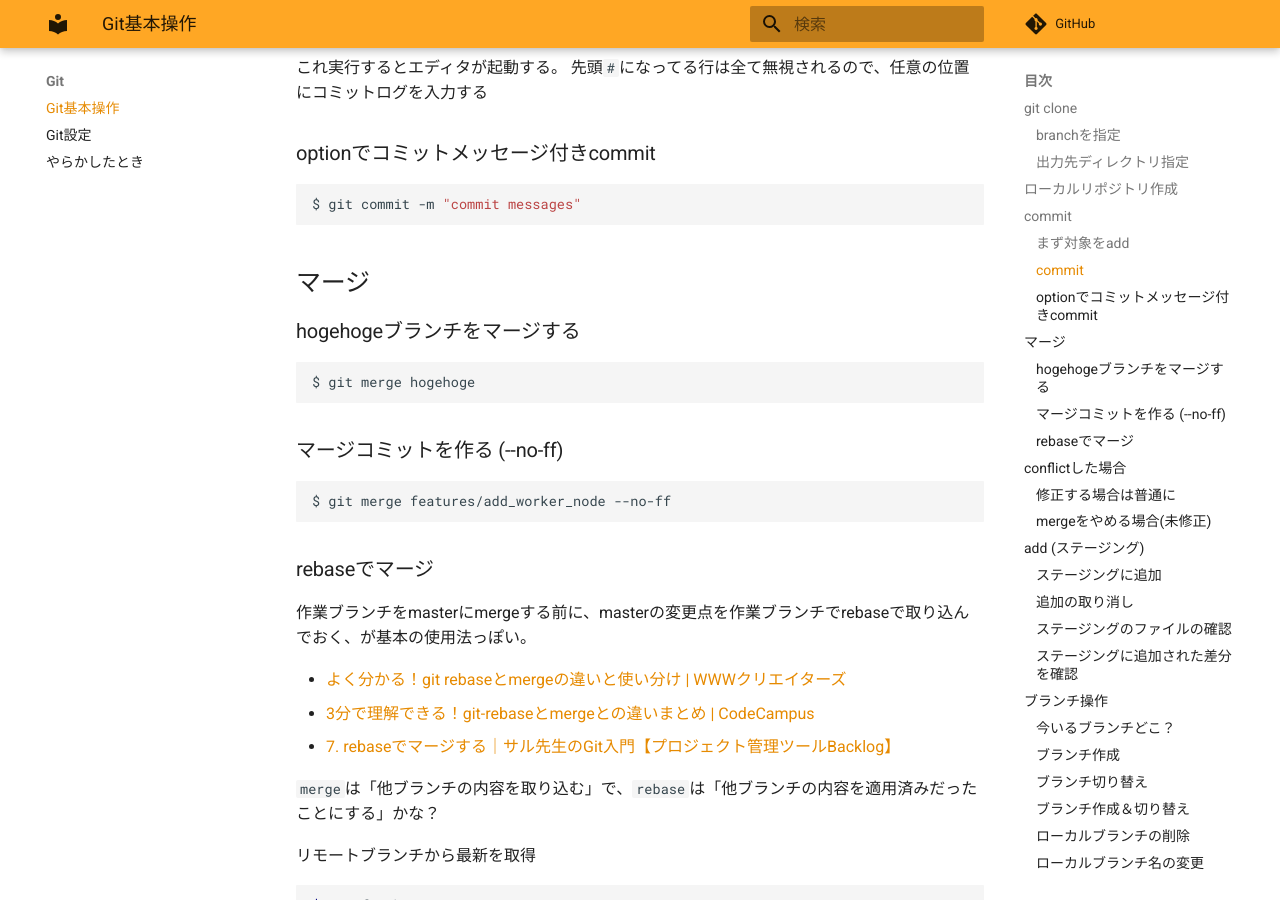
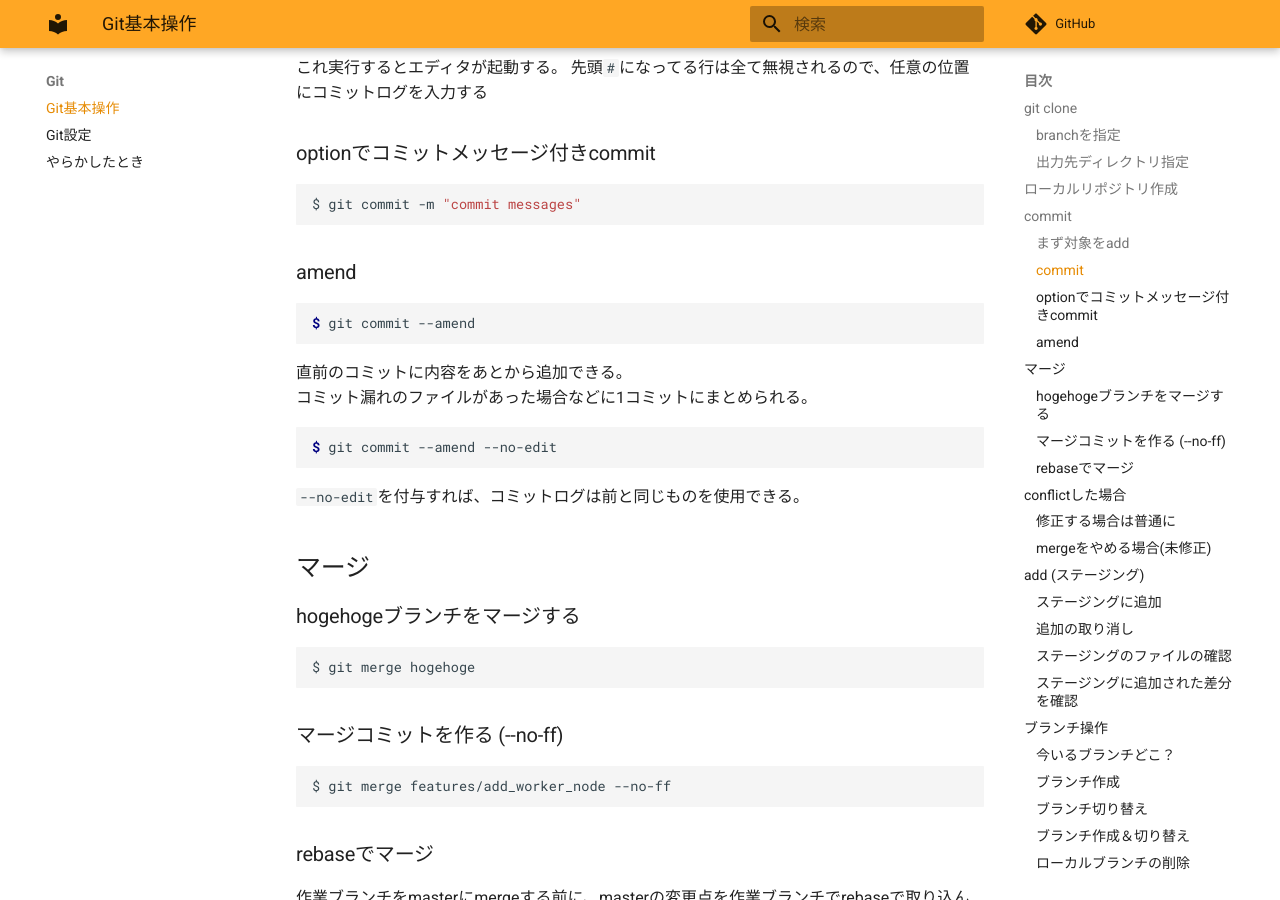
Before and after one commit to zaki-lknr/docs, an MkDocs documentation site: the page built from docs/Git/index.md, in a window 1280 px wide and 900 px high, scrolled down 1208 px. Built offline with MkDocs 1.6.1 and Material for MkDocs 9.7.7, drawn with Linux system fonts in a browser that asks for light colours; comment, search, counter and statistics services are not loaded.

Commit message:
add: git: amendと--no-edit

````diff
--- a/docs/Git/index.md
+++ b/docs/Git/index.md
@@ -57,6 +57,21 @@ $ git commit
 ```
 $ git commit -m "commit messages"
 ```
+
+### amend
+
+```console
+$ git commit --amend
+```
+
+直前のコミットに内容をあとから追加できる。
+コミット漏れのファイルがあった場合などに1コミットにまとめられる。
+
+```console
+$ git commit --amend --no-edit
+```
+
+`--no-edit`を付与すれば、コミットログは前と同じものを使用できる。
 
 ## マージ
 
````
